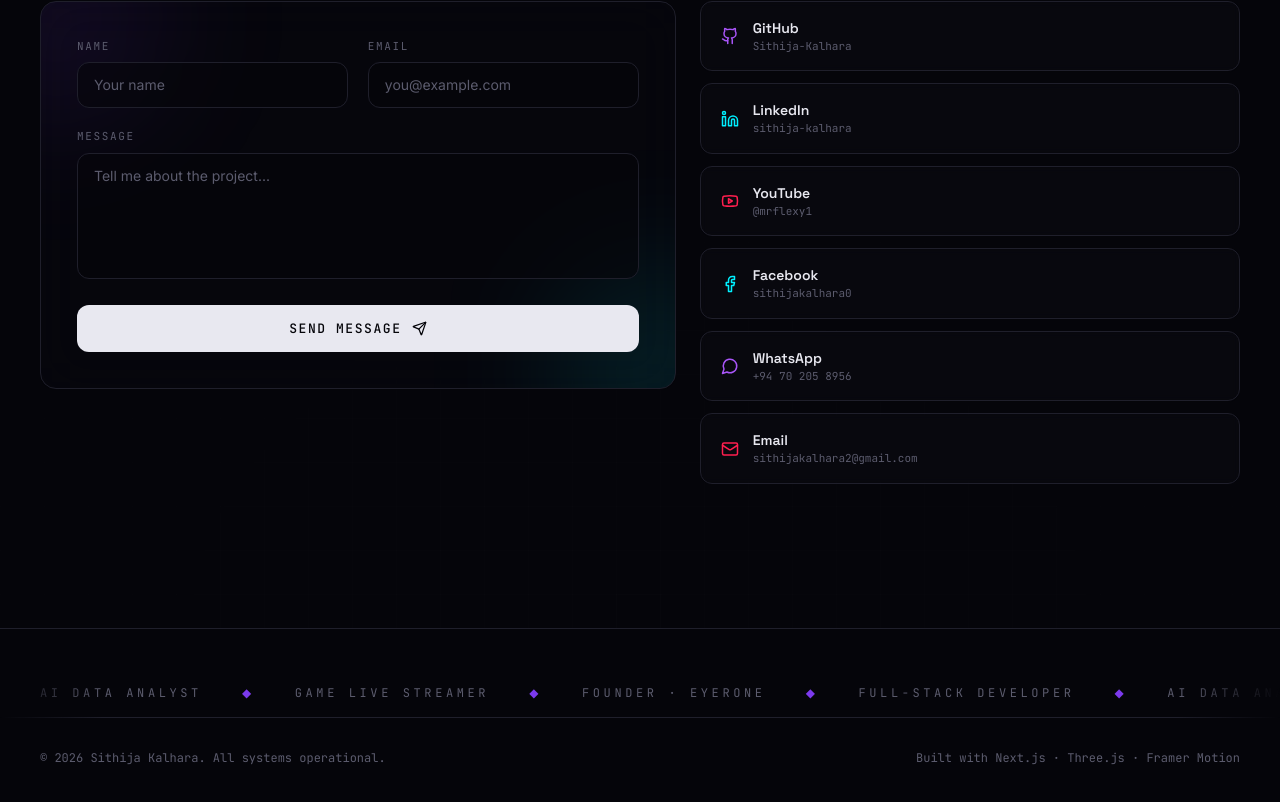
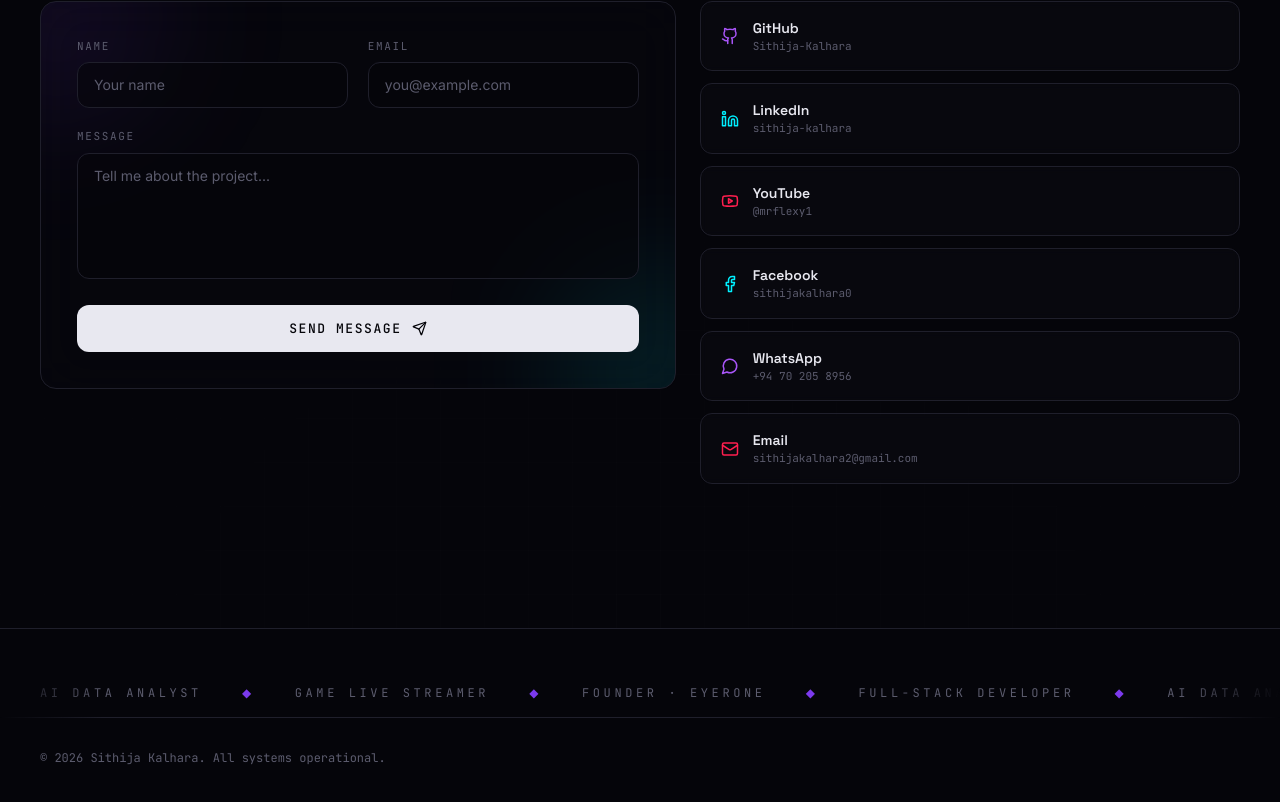
Before and after one commit to Sithija-Kalhara/Portfolio, a Next.js app: page / in a window 1280 px wide. Shown: the part 5036-5838 px from the top of the page. Built offline with nearby package versions, Linux system fonts and the light colour scheme; no server answers.

Commit message:
Auto update at startup: Tue 07/07/2026 13:39:37.04

```diff
--- a/src/components/sections/Footer.tsx
+++ b/src/components/sections/Footer.tsx
@@ -33,9 +33,6 @@ export function Footer() {
           © {new Date().getFullYear()} {profile.name}. All systems
           operational.
         </p>
-        <p className="font-mono text-xs text-ink-faint">
-          Built with Next.js · Three.js · Framer Motion
-        </p>
       </div>
     </footer>
   );
```
